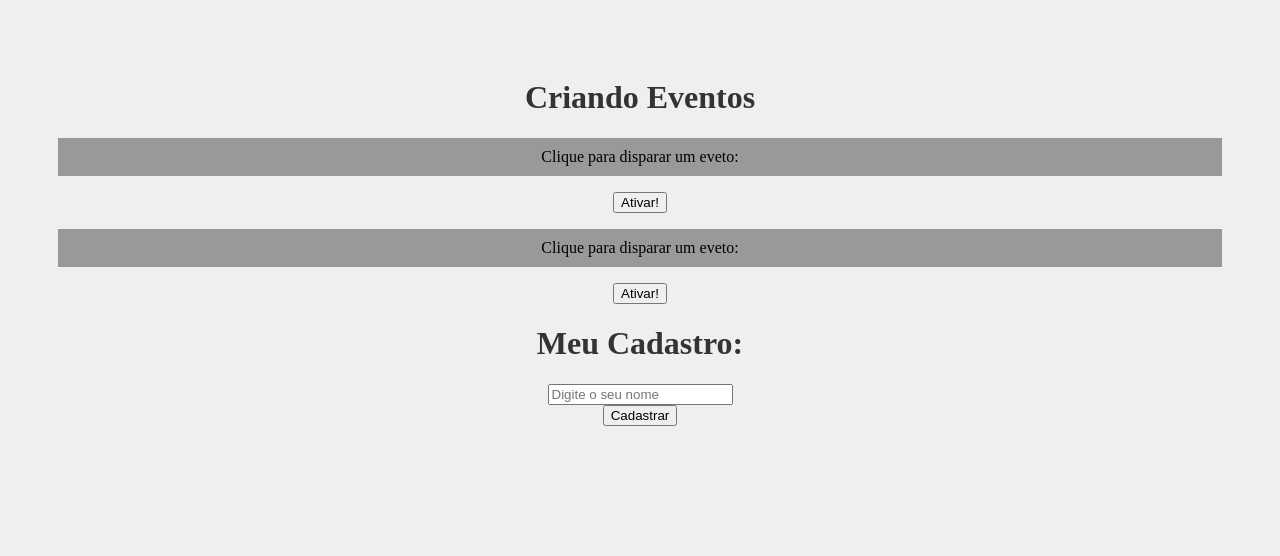
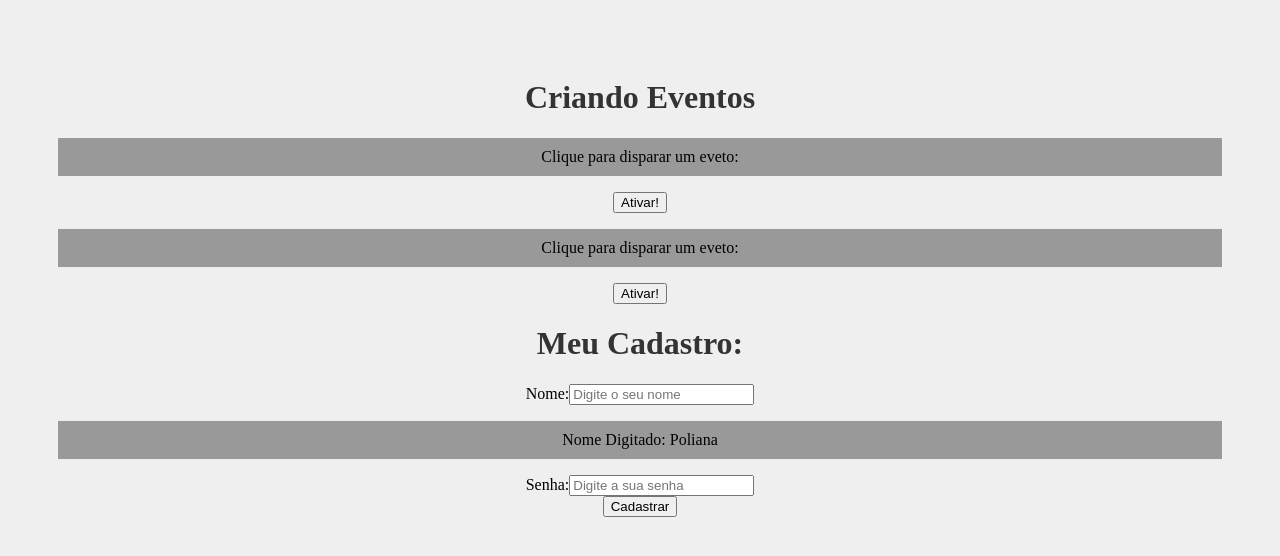
Before and after one commit to PolianaCSousa/CursoReactJS, a React (Create React App) app in the folder Arquivos/meu-projeto/: page / in a window 1280 px wide. Shown: the top 556 px of the page. Built offline with nearby package versions, Linux system fonts and the light colour scheme.

Commit message:
Estados no React

```diff
--- a/Arquivos/meu-projeto/src/components/Form.js
+++ b/Arquivos/meu-projeto/src/components/Form.js
@@ -1,3 +1,5 @@
+import { useState } from 'react'
+
 function Form(){
 
     function cadastrarUsuario(e){
@@ -5,12 +7,20 @@
         console.log('Cadastrou o usuário!')
     }
 
+    const [name, setName] = useState('Poliana')
+
     return(
         <div>
             <h1>Meu Cadastro:</h1>
             <form onSubmit={cadastrarUsuario}>
                 <div>
-                    <input type="text" placeholder="Digite o seu nome"></input>
+                    <label htmlFor="name">Nome:</label>
+                    <input type="text" id="name" name="name" placeholder="Digite o seu nome" onChange={(e) => {setName(e.target.value)}}></input>
+                </div>
+                <p>Nome Digitado: {name}</p>
+                <div>
+                    <label htmlFor="password">Senha:</label>
+                    <input type="password" id="password" name="password" placeholder="Digite a sua senha"></input>
                 </div>
                 <div>
                     <input type="submit" value="Cadastrar"></input>
```
